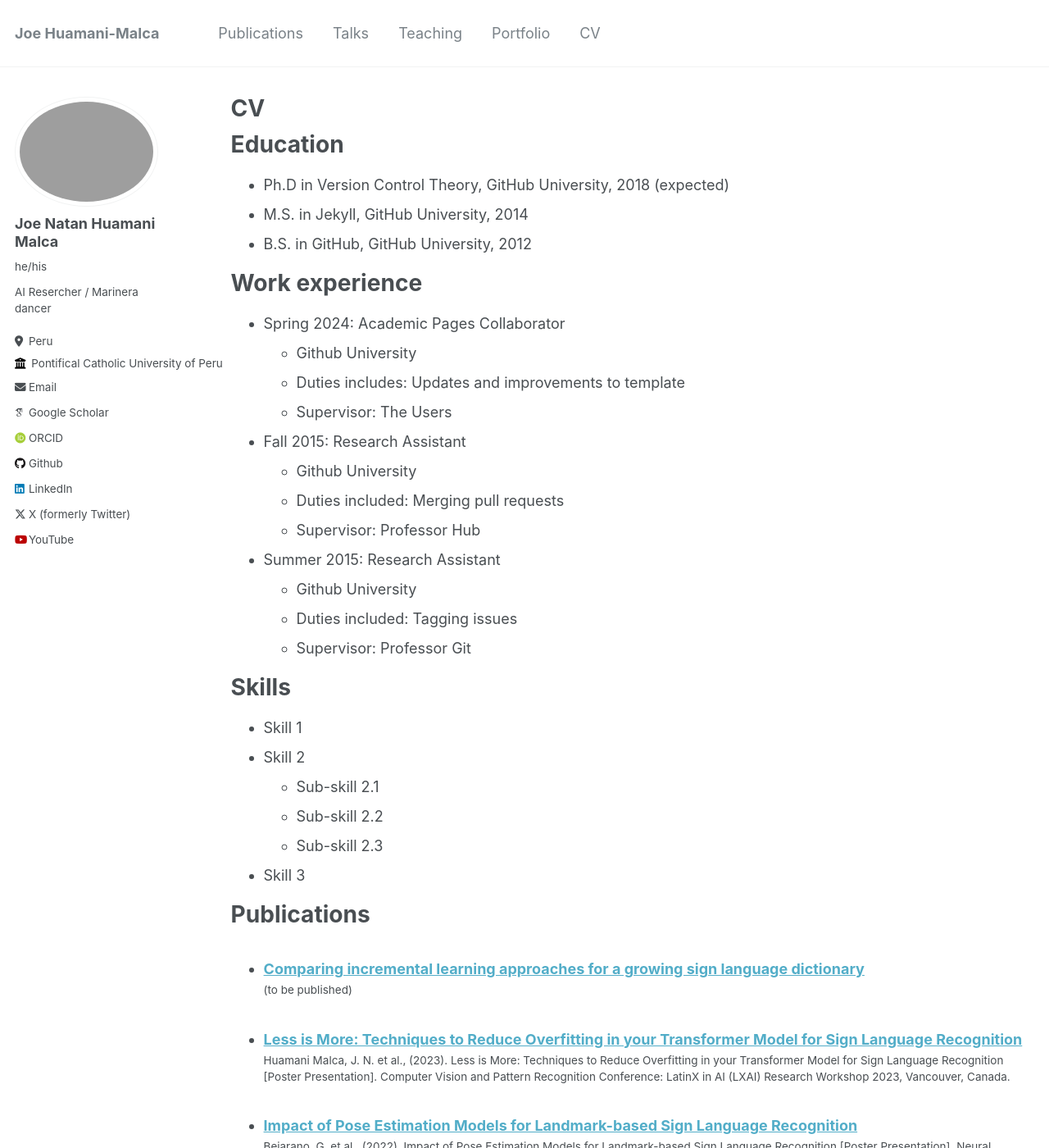
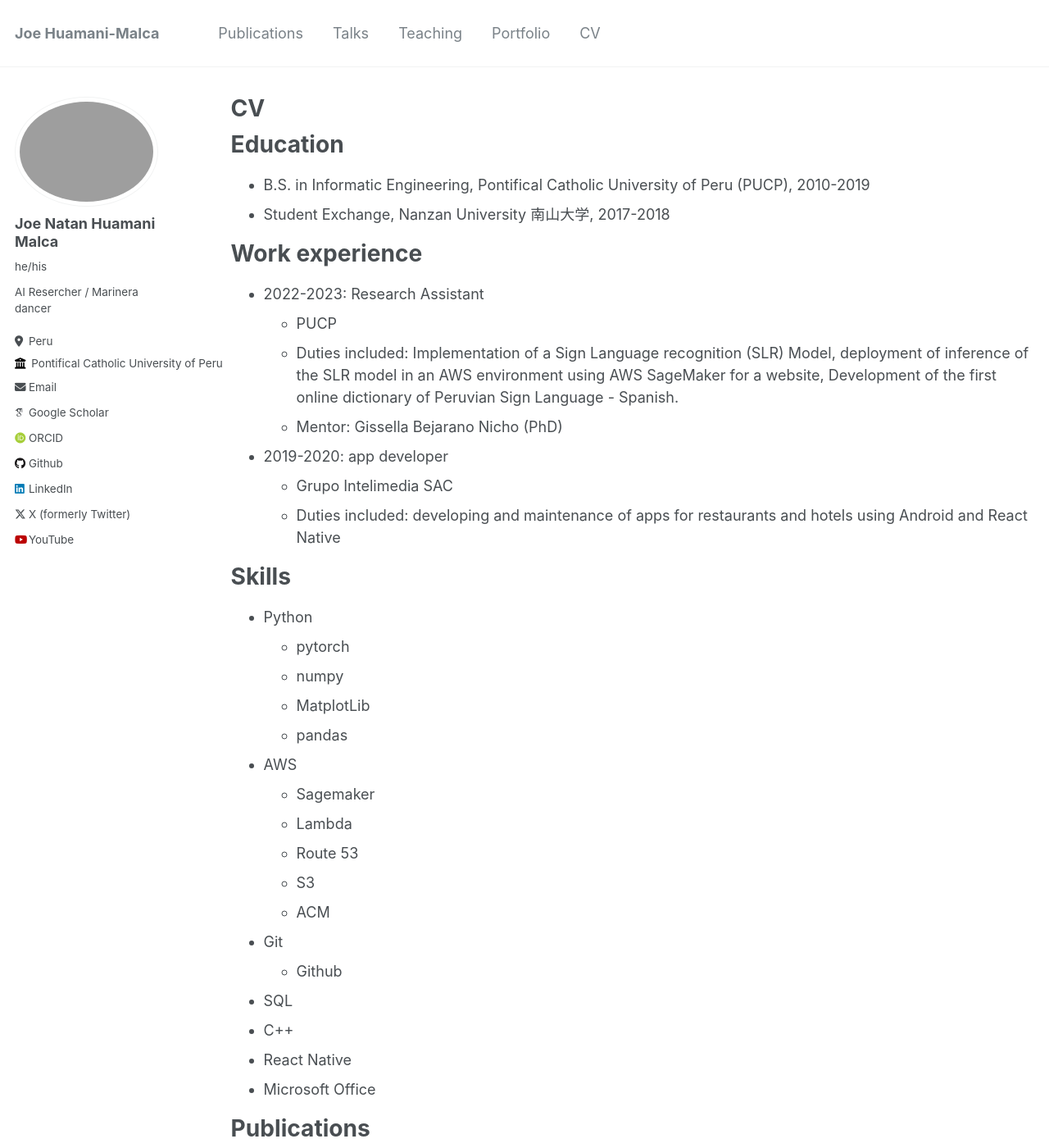
Before and after one commit to JoeNatan30/JoeHuamani.github.io, a Jekyll site: the page built from _pages/cv.md, in a window 1280 px wide and 1400 px high. Shown: the whole window at 82% size. Built offline with Jekyll 4.4.1, drawn with Linux system fonts in a browser that asks for light colours; some web fonts are replaced; some of the changed text lies outside the part shown.

Commit message:
more info

```diff
--- a/_config.yml
+++ b/_config.yml
@@ -267,6 +267,14 @@ defaults:
       layout: talk
       author_profile: true
       share: true
+  # _leadership
+  - scope:
+      path: ""
+      type: leadership
+    values:
+      layout: leadership
+      author_profile: true
+      share: true
 
 
 # Sass/SCSS
--- a/_pages/cv.md
+++ b/_pages/cv.md
@@ -11,35 +11,40 @@ redirect_from:
 
 Education
 ======
-* Ph.D in Version Control Theory, GitHub University, 2018 (expected)
-* M.S. in Jekyll, GitHub University, 2014
-* B.S. in GitHub, GitHub University, 2012
+* B.S. in Informatic Engineering, Pontifical Catholic University of Peru (PUCP), 2010-2019
+* Student Exchange, Nanzan University 南山大学, 2017-2018
 
 Work experience
 ======
-* Spring 2024: Academic Pages Collaborator
-  * Github University
-  * Duties includes: Updates and improvements to template
-  * Supervisor: The Users
 
-* Fall 2015: Research Assistant
-  * Github University
-  * Duties included: Merging pull requests
-  * Supervisor: Professor Hub
+* 2022-2023: Research Assistant
+  * PUCP
+  * Duties included: Implementation of a Sign Language recognition (SLR) Model, deployment of inference of the SLR model in an AWS environment using AWS SageMaker for a website, Development of the first online dictionary of Peruvian Sign Language - Spanish.
+  * Mentor: Gissella Bejarano Nicho (PhD)
 
-* Summer 2015: Research Assistant
-  * Github University
-  * Duties included: Tagging issues
-  * Supervisor: Professor Git
+* 2019-2020: app developer
+  * Grupo Intelimedia SAC
+  * Duties included: developing and maintenance of apps for restaurants and hotels using Android and React Native
 
 Skills
 ======
-* Skill 1
-* Skill 2
-  * Sub-skill 2.1
-  * Sub-skill 2.2
-  * Sub-skill 2.3
-* Skill 3
+* Python
+  * pytorch
+  * numpy
+  * MatplotLib
+  * pandas
+* AWS
+  * Sagemaker
+  * Lambda
+  * Route 53
+  * S3
+  * ACM
+* Git
+  * Github
+* SQL
+* C++
+* React Native
+* Microsoft Office
 
 Publications
 ======
@@ -59,6 +64,10 @@ Teaching
     {% include archive-single-cv.html %}
   {% endfor %}</ul>
 
-Service and leadership
+Leadership
 ======
+  <ul>{% for post in site.leadership reversed %}
+    {% include archive-single-leadership.html %}
+  {% endfor %}</ul>
+
 * Currently signed in to 43 different slack teams
```
Also changed, not shown: _leadership/2016-iiaa.md (added, +5 -0 lines), _pages/about.md (+1 -1 lines), _pages/leadership.md (added, +10 -0 lines).
